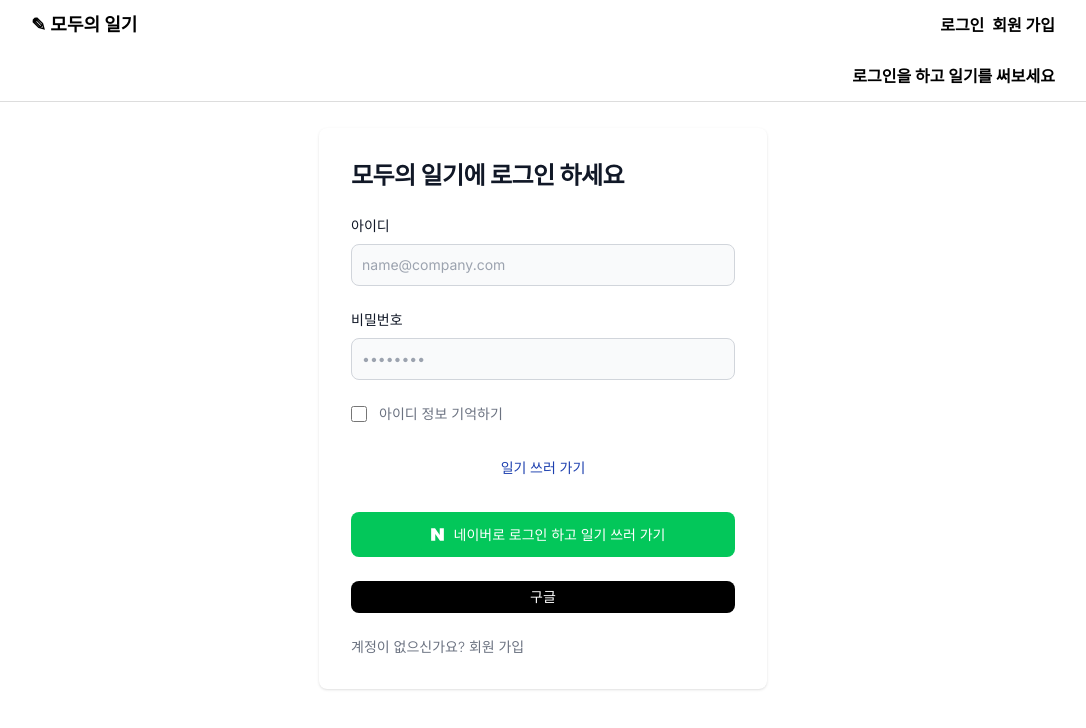
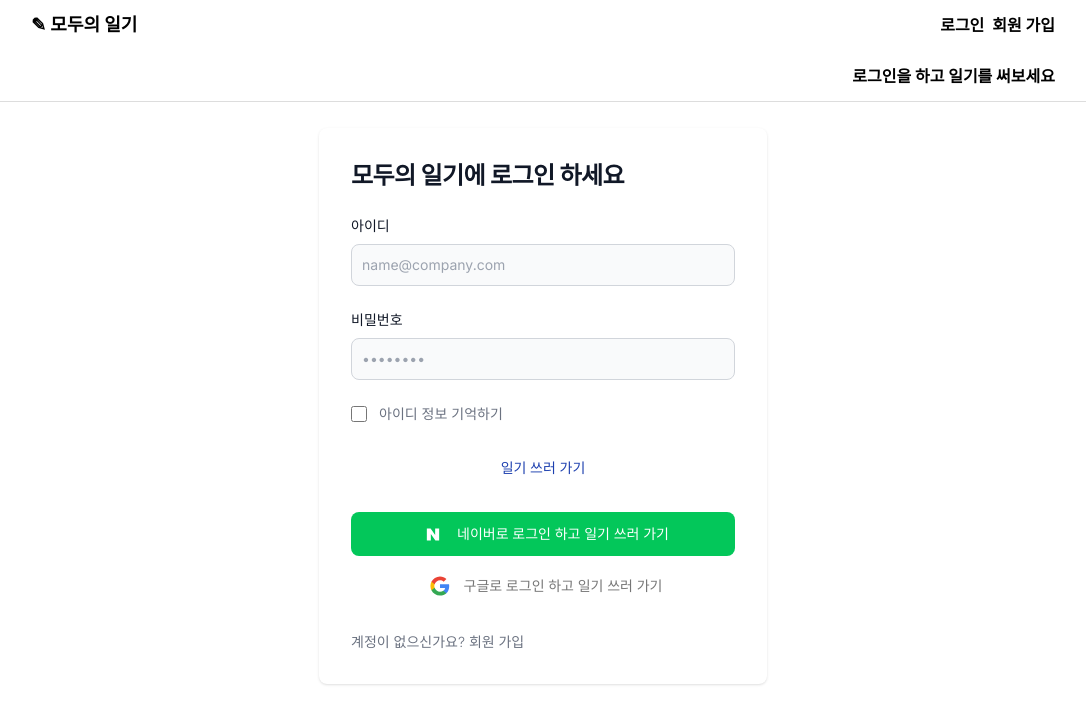
Before and after one commit to LeeSeungjae00/modoo-diary, a Next.js app: page /auth/login in a window 1280 px wide. Shown: the top 728 px of the page, without its empty margins (97-1183 px from the left). Built offline with nearby package versions, Linux system fonts and the light colour scheme; no server answers.

Commit message:
🔧 metadata 추가 및 env 설정 production oauth redirect 경로 설정

```diff
--- a/src/app/auth/login/page.tsx
+++ b/src/app/auth/login/page.tsx
@@ -5,6 +5,11 @@ import { redirect } from "next/navigation";
 import authOption from "@/constants/authOption";
 import Card from "@/components/server/common/Card";
 import LoginForm from "@/components/client/auth/login/LoginForm";
+
+export const metadata = {
+  title: "모두의 일기 | 로그인",
+  description: "로그인 페이지",
+};
 
 export default async function SignIn() {
   const session = await getServerSession(authOption);
--- a/src/app/auth/signup/page.tsx
+++ b/src/app/auth/signup/page.tsx
@@ -1,5 +1,10 @@
 import SignupForm from "@/components/client/auth/signup/SignupForm";
 import Card from "@/components/server/common/Card";
+
+export const metadata = {
+  title: "모두의 일기 | 회원가입",
+  description: "회원가입 페이지",
+};
 
 export default function SignUp() {
   return (
--- a/src/app/diaries/page.tsx
+++ b/src/app/diaries/page.tsx
@@ -5,6 +5,11 @@ import getQueryClient from "@/lib/getQueryClient";
 
 export type Products = {
   products: number[];
+};
+
+export const metadata = {
+  title: "모두의 일기",
+  description: "모두의 일기",
 };
 
 async function getFirstDiaries() {
@@ -23,7 +28,7 @@ async function getFirstDiaries() {
   return res;
 }
 
-export default async function Home(test: any) {
+export default async function Home() {
   const queryClient = getQueryClient();
   await queryClient.prefetchInfiniteQuery({
     queryKey: [API_ROUTE_DIARIES_GET],
--- a/src/app/my/page.tsx
+++ b/src/app/my/page.tsx
@@ -6,6 +6,11 @@ import { redirect } from "next/navigation";
 import { signOut } from "next-auth/react";
 import authOption from "@/constants/authOption";
 import Card from "@/components/server/common/Card";
+
+export const metadata = {
+  title: "모두의 일기 | 내 정보 수정",
+  description: "내 정보 수정 페이지",
+};
 
 export default async function My() {
   const session = await getServerSession(authOption);
--- a/src/app/write/page.tsx
+++ b/src/app/write/page.tsx
@@ -21,6 +21,11 @@ const FontTextarea = styled.textarea`
     font-size: 1.5rem;
   }
 `;
+
+export const metadata = {
+  title: "모두의 일기 | 일기쓰기",
+  description: "일기쓰기 페이지",
+};
 
 export default function Write() {
   const canvasRef = useRef<HTMLCanvasElement>(null);
--- a/src/components/client/auth/login/LoginForm.tsx
+++ b/src/components/client/auth/login/LoginForm.tsx
@@ -8,6 +8,9 @@ import Link from "next/link";
 import { redirect, useRouter } from "next/navigation";
 import React from "react";
 import { useForm } from "react-hook-form";
+import OAuthButton from "../../common/OAuthButton";
+import NaverSvg from "../../common/NaverSvg";
+import GoogleSvg from "../../common/GoogleSvg";
 
 export default function LoginForm({
   loginCallBack,
@@ -114,49 +117,22 @@ export default function LoginForm({
         >
           일기 쓰러 가기
         </button>
-        <button
-          type="button"
-          onClick={() => {
-            process.env.NEXT_PUBLIC_NAVER_REDIRECT_URL &&
-              (window.location.href =
-                process.env.NEXT_PUBLIC_NAVER_REDIRECT_URL);
-          }}
-          className="flex w-full justify-center items-center text-white bg-[#03C75A]  focus:ring-4 focus:outline-none focus:ring-primary-300 font-medium rounded-lg text-sm px-5 py-1.5 text-center"
-        >
-          <svg
-            width="33"
-            height="33"
-            viewBox="0 0 20 20"
-            fill="none"
-            xmlns="http://www.w3.org/2000/svg"
-          >
-            <g clip-path="url(#clip0_403_243)">
-              <path
-                d="M18 20H2C0.9 20 0 19.1 0 18V2C0 0.9 0.9 0 2 0H18C19.1 0 20 0.9 20 2V18C20 19.1 19.1 20 18 20Z"
-                fill="#03C75A"
-              />
-              <path
-                d="M11.35 10.25L8.50002 6.19995H6.15002V13.8H8.65002V9.74995L11.5 13.8H13.85V6.19995H11.35V10.25Z"
-                fill="white"
-              />
-            </g>
-            <defs>
-              <rect width="20" height="20" fill="white" />
-            </defs>
-          </svg>
-          네이버로 로그인 하고 일기 쓰러 가기
-        </button>
-        <button
-          type="button"
-          onClick={() => {
-            process.env.NEXT_PUBLIC_GOOGLE_REDIRECT_URL &&
-              (window.location.href =
-                process.env.NEXT_PUBLIC_GOOGLE_REDIRECT_URL);
-          }}
-          className="flex w-full justify-center items-center text-white bg-[#000000]  focus:ring-4 focus:outline-none focus:ring-primary-300 font-medium rounded-lg text-sm px-5 py-1.5 text-center"
-        >
-          구글
-        </button>
+        <div className="flex gap-2 flex-col">
+          <OAuthButton
+            logo={<NaverSvg />}
+            text="네이버로 로그인 하고 일기 쓰러 가기"
+            redirectUrl={process.env.NEXT_PUBLIC_NAVER_REDIRECT_URL!}
+            color="bg-[#03C75A]"
+            fontColor="text-white"
+          />
+          <OAuthButton
+            logo={<GoogleSvg />}
+            text="구글로 로그인 하고 일기 쓰러 가기"
+            redirectUrl={process.env.NEXT_PUBLIC_GOOGLE_REDIRECT_URL!}
+            color="bg-[#ffffff]"
+            fontColor="text-[#00000089]"
+          />
+        </div>
       </form>
       <p className="text-sm font-light text-gray-500 dark:text-gray-400">
         계정이 없으신가요?{" "}
--- /dev/null
+++ b/src/components/client/common/GoogleSvg.tsx
@@ -0,0 +1,38 @@
+import React from "react";
+
+export default function GoogleSvg() {
+  return (
+    <svg
+      width="20"
+      height="20"
+      viewBox="0 0 24 24"
+      fill="none"
+      xmlns="http://www.w3.org/2000/svg"
+    >
+      <path
+        fill-rule="evenodd"
+        clip-rule="evenodd"
+        d="M23.04 12.2614C23.04 11.4459 22.9668 10.6618 22.8309 9.90912H12V14.3575H18.1891C17.9225 15.795 17.1123 17.013 15.8943 17.8284V20.7139H19.6109C21.7855 18.7118 23.04 15.7637 23.04 12.2614Z"
+        fill="#4285F4"
+      />
+      <path
+        fill-rule="evenodd"
+        clip-rule="evenodd"
+        d="M12 23.4998C15.105 23.4998 17.7081 22.47 19.6109 20.7137L15.8943 17.8282C14.8645 18.5182 13.5472 18.9259 12 18.9259C9.00474 18.9259 6.46951 16.903 5.56519 14.1848H1.72314V17.1644C3.61542 20.9228 7.50451 23.4998 12 23.4998Z"
+        fill="#34A853"
+      />
+      <path
+        fill-rule="evenodd"
+        clip-rule="evenodd"
+        d="M5.56523 14.1851C5.33523 13.4951 5.20455 12.758 5.20455 12.0001C5.20455 11.2421 5.33523 10.5051 5.56523 9.81506V6.83551H1.72318C0.944318 8.38801 0.5 10.1444 0.5 12.0001C0.5 13.8557 0.944318 15.6121 1.72318 17.1646L5.56523 14.1851Z"
+        fill="#FBBC05"
+      />
+      <path
+        fill-rule="evenodd"
+        clip-rule="evenodd"
+        d="M12 5.07386C13.6884 5.07386 15.2043 5.65409 16.3961 6.79364L19.6945 3.49523C17.7029 1.63955 15.0997 0.5 12 0.5C7.50451 0.5 3.61542 3.07705 1.72314 6.83545L5.56519 9.815C6.46951 7.09682 9.00474 5.07386 12 5.07386Z"
+        fill="#EA4335"
+      />
+    </svg>
+  );
+}
--- /dev/null
+++ b/src/components/client/common/NaverSvg.tsx
@@ -0,0 +1,27 @@
+import React from "react";
+
+export default function NaverSvg() {
+  return (
+    <svg
+      width="33"
+      height="33"
+      viewBox="0 0 20 20"
+      fill="none"
+      xmlns="http://www.w3.org/2000/svg"
+    >
+      <g clip-path="url(#clip0_403_243)">
+        <path
+          d="M18 20H2C0.9 20 0 19.1 0 18V2C0 0.9 0.9 0 2 0H18C19.1 0 20 0.9 20 2V18C20 19.1 19.1 20 18 20Z"
+          fill="#03C75A"
+        />
+        <path
+          d="M11.35 10.25L8.50002 6.19995H6.15002V13.8H8.65002V9.74995L11.5 13.8H13.85V6.19995H11.35V10.25Z"
+          fill="white"
+        />
+      </g>
+      <defs>
+        <rect width="20" height="20" fill="white" />
+      </defs>
+    </svg>
+  );
+}
--- /dev/null
+++ b/src/components/client/common/OAuthButton.tsx
@@ -0,0 +1,29 @@
+"use client";
+import React from "react";
+
+export default function OAuthButton({
+  logo,
+  text,
+  redirectUrl,
+  color,
+  fontColor,
+}: {
+  logo: JSX.Element;
+  text: string;
+  redirectUrl: string;
+  color: string;
+  fontColor: string;
+}) {
+  return (
+    <button
+      type="button"
+      onClick={() => {
+        window.location.href = redirectUrl;
+      }}
+      className={`flex w-full justify-center items-center ${fontColor} ${color} focus:ring-4 focus:outline-none focus:ring-primary-300 font-medium rounded-lg text-sm px-5 py-1.5 gap-2 text-center`}
+    >
+      <div className="w-8 h-8 flex items-center justify-center">{logo}</div>
+      {text}
+    </button>
+  );
+}
```
Also changed, not shown: 2 other files (tests, documents, lock files or other folders).
